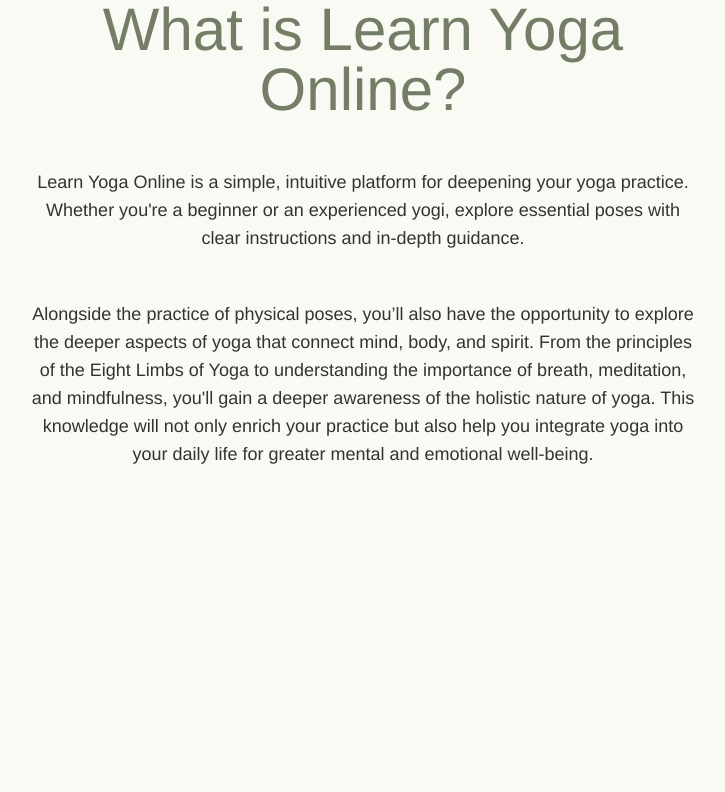
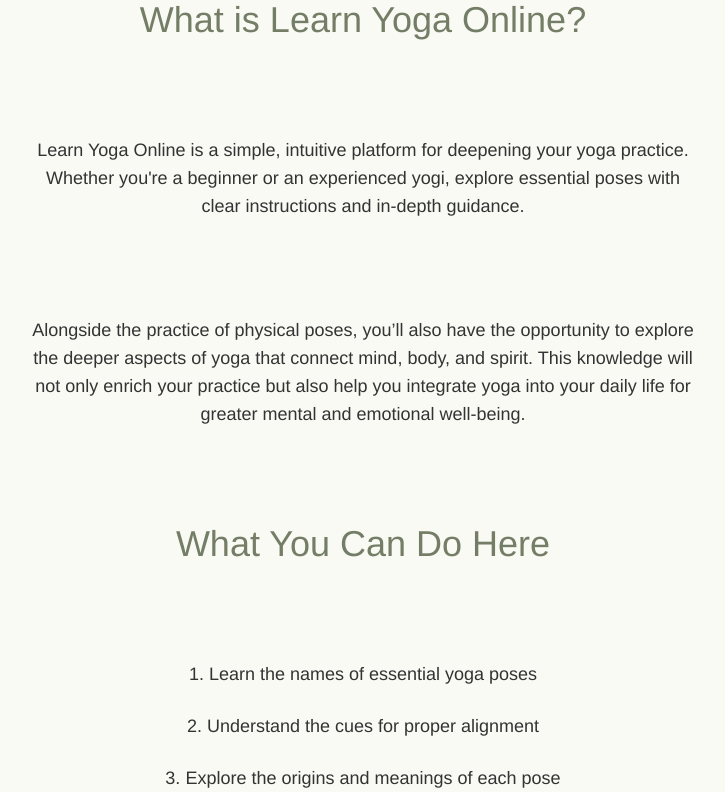
Before and after one commit to samanthacabrera/yoga-library, a React (Vite) app: page / in a window 1280 px wide. Shown: the part 1120-1912 px from the top of the page, without its empty margins (277-1002 px from the left). Built offline with nearby package versions, Linux system fonts and the light colour scheme.

Commit message:
update intro

```diff
--- a/src/components/Home.jsx
+++ b/src/components/Home.jsx
@@ -51,26 +51,43 @@ const Home = () => {
         {/* Intro  */}
         <motion.div
             initial={{ opacity: 0, y: 50 }} whileInView={{ opacity: 1, y: 0 }} viewport={{ once: false, amount: 0.2 }} transition={{ duration: 1 }} variants={{ hidden: {}, visible: { transition: { staggerChildren: 0.3 } } }}
-            className="text-center space-y-12"
+            className="text-center space-y-24"
         >
           <motion.h2
             variants={{ hidden: { opacity: 0, y: 50 }, visible: { opacity: 1, y: 0, transition: { duration: 1 } } }}
-            className="text-2xl md:text-6xl mb-12"
+            className="text-2xl md:text-4xl mb-12"
           >
             What is Learn Yoga Online?
           </motion.h2>
+          <motion.div
+            variants={{ hidden: { opacity: 0, y: 50 }, visible: { opacity: 1, y: 0, transition: { duration: 1 } } }}
+            className="text-lg"
+            >
+              <p>Learn Yoga Online is a simple, intuitive platform for deepening your yoga practice. Whether you're a beginner or an experienced yogi, explore essential poses with clear instructions and in-depth guidance.</p>
+
+          </motion.div>
           <motion.p
             variants={{ hidden: { opacity: 0, y: 50 }, visible: { opacity: 1, y: 0, transition: { duration: 1 } } }}
             className="text-lg"
           >
-          Learn Yoga Online is a simple, intuitive platform for deepening your yoga practice. Whether you're a beginner or an experienced yogi, explore essential poses with clear instructions and in-depth guidance.
+           Alongside the practice of physical poses, you’ll also have the opportunity to explore the deeper aspects of yoga that connect mind, body, and spirit. This knowledge will not only enrich your practice but also help you integrate yoga into your daily life for greater mental and emotional well-being.
           </motion.p>
-          <motion.p
+
+           <motion.h2
             variants={{ hidden: { opacity: 0, y: 50 }, visible: { opacity: 1, y: 0, transition: { duration: 1 } } }}
-            className="text-lg"
+            className="text-2xl md:text-4xl mb-12"
           >
-           Alongside the practice of physical poses, you’ll also have the opportunity to explore the deeper aspects of yoga that connect mind, body, and spirit. From the principles of the Eight Limbs of Yoga to understanding the importance of breath, meditation, and mindfulness, you'll gain a deeper awareness of the holistic nature of yoga. This knowledge will not only enrich your practice but also help you integrate yoga into your daily life for greater mental and emotional well-being.
-          </motion.p>
+            What You Can Do Here
+          </motion.h2>
+
+          <motion.div
+            variants={{ hidden: { opacity: 0, y: 50 }, visible: { opacity: 1, y: 0, transition: { duration: 1 } } }}
+            className="space-y-6 text-lg"
+          >
+            <p><strong>1.</strong> Learn the names of essential yoga poses</p>
+            <p><strong>2.</strong> Understand the cues for proper alignment</p>
+            <p><strong>3.</strong> Explore the origins and meanings of each pose</p>
+          </motion.div>
         </motion.div>
 
       {/* Call to Action */}
--- a/src/components/Search.jsx
+++ b/src/components/Search.jsx
@@ -79,7 +79,7 @@ const Search = () => {
           value={searchTerm}
           onChange={handleInputChange}
           placeholder="search"
-          className="w-[150px] lg:w-[300px] text-left pl-1 rounded-t border-b-2 border-moss focus:placeholder-charcoal focus:outline-none tracking-wider"
+          className="w-[150px] lg:w-[300px] text-left pl-1 rounded-t bg-transparent border-b-2 border-moss focus:placeholder-charcoal focus:outline-none tracking-wider"
         />
       </form>
       {isDropdownOpen && (
```
